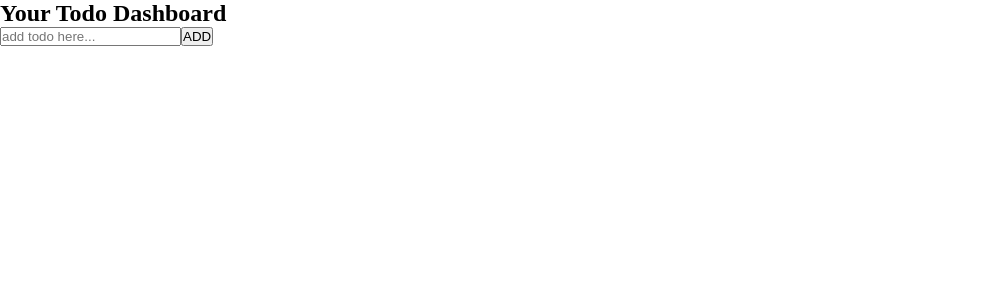
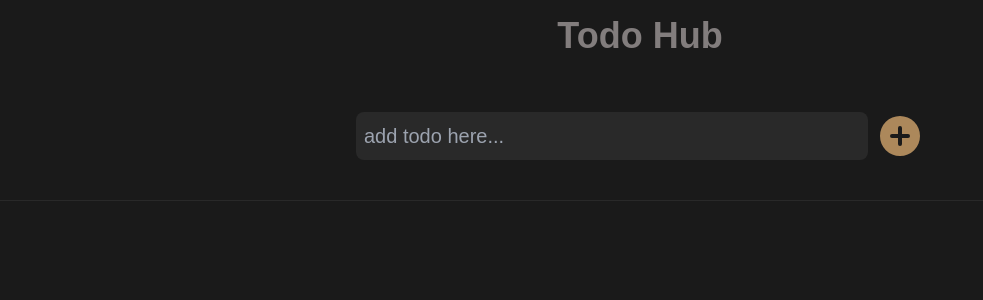
Before and after one commit to cheema4310/QuadB-TECH-assignment, a React (Create React App) app: page / in a window 1280 px wide. Shown: the top 300 px of the page, without its empty margins (0-983 px from the left). Built offline with nearby package versions, Linux system fonts and the light colour scheme.

Commit message:
complete assignment

```diff
--- a/src/App.js
+++ b/src/App.js
@@ -2,10 +2,14 @@ import AddTodoForm from './components/AddTodoForm';
 import DisplayTodos from './components/DisplayTodos';
 function App() {
   return (
-    <div className="p-10">
-      <h2>Your Todo Dashboard</h2>
-      <AddTodoForm />
-      <DisplayTodos />
+    <div className="bg-darkest w-full h-screen">
+      <div className="grid place-items-center grid-rows-[auto_auto_1fr]">
+        <h2 className="py-4 text-4xl text-light font-modern font-bold cursor-default">
+          Todo Hub
+        </h2>
+        <AddTodoForm />
+        <DisplayTodos />
+      </div>
     </div>
   );
 }
--- /dev/null
+++ b/src/assets/icons/AddIcon.js
@@ -0,0 +1,17 @@
+function AddIcon() {
+  return (
+    <svg
+      xmlns="http://www.w3.org/2000/svg"
+      width="48"
+      height="48"
+      viewBox="0 0 24 24"
+    >
+      <path
+        fill="#AC885B"
+        d="M12 2a10 10 0 1010 10A10 10 0 0012 2zm4 11h-3v3a1 1 0 01-2 0v-3H8a1 1 0 010-2h3V8a1 1 0 012 0v3h3a1 1 0 010 2z"
+      ></path>
+    </svg>
+  );
+}
+
+export default AddIcon;
--- /dev/null
+++ b/src/assets/icons/DeleteIcon.js
@@ -0,0 +1,17 @@
+function DeleteIcon() {
+  return (
+    <svg
+      xmlns="http://www.w3.org/2000/svg"
+      width="24"
+      height="24"
+      viewBox="0 0 24 24"
+    >
+      <path
+        fill="#FF6A74"
+        d="M5.755 20.283L4 8h16l-1.755 12.283A2 2 0 0116.265 22h-8.53a2 2 0 01-1.98-1.717zM21 4h-5V3a1 1 0 00-1-1H9a1 1 0 00-1 1v1H3a1 1 0 000 2h18a1 1 0 000-2z"
+      ></path>
+    </svg>
+  );
+}
+
+export default DeleteIcon;
--- a/src/components/AddTodoForm.js
+++ b/src/components/AddTodoForm.js
@@ -1,6 +1,7 @@
 import { useState } from 'react';
 import { useDispatch } from 'react-redux';
 import { addTodo } from '../store/todoSlice';
+import AddIcon from '../assets/icons/AddIcon';
 
 const AddTodoForm = () => {
   const [task, setTask] = useState('');
@@ -15,14 +16,24 @@ const AddTodoForm = () => {
     setTask('');
   };
   return (
-    <form onSubmit={handleSubmit}>
+    <form
+      onSubmit={handleSubmit}
+      className="flex justify-center items-center gap-2 py-10 w-full"
+    >
+      <div className="w-2/5">
         <input
           type="text"
           placeholder="add todo here..."
           value={task}
+          autoFocus
           onChange={(e) => setTask(e.target.value)}
+          className="leading-[3rem] w-full text-xl text-lighter font-medium font-modern outline-none px-2 rounded-lg bg-darker"
         />
-      <button type="submit">ADD</button>
+      </div>
+
+      <button type="submit" className="leading-[3rem]">
+        <AddIcon />
+      </button>
     </form>
   );
 };
--- a/src/components/DisplayTodos.js
+++ b/src/components/DisplayTodos.js
@@ -1,11 +1,15 @@
 import { useSelector } from 'react-redux';
+import TodoItem from './TodoItem';
 const DisplayTodos = () => {
   const todos = useSelector((state) => state.todo);
+
   return (
-    <div className="p-20">
-      {todos.map((todo) => (
-        <div key={todo.id}>{todo.task}</div>
-      ))}
+    <div className="w-full pt-16 border-t-[1px] border-darker">
+      <div className="w-3/4 mx-auto grid grid-cols-2 gap-2">
+        {todos.map((todo, index) => (
+          <TodoItem key={todo.id} index={index} todo={todo} />
+        ))}
+      </div>
     </div>
   );
 };
--- /dev/null
+++ b/src/components/TodoItem.js
@@ -0,0 +1,24 @@
+import { useDispatch } from 'react-redux';
+import DeleteIcon from '../assets/icons/DeleteIcon';
+import { removeTodo } from '../store/todoSlice';
+
+const TodoItem = ({ index, todo }) => {
+  const dispatch = useDispatch();
+
+  const handleClick = () => {
+    dispatch(removeTodo(todo.id));
+  };
+
+  return (
+    <div className="text-lighter bg-darker p-3 rounded-lg">
+      <div className="flex justify-between font-btn">
+        <div className="flex-1 text-lg font-medium">{todo.task}</div>
+        <div onClick={handleClick} className="cursor-pointer">
+          <DeleteIcon />
+        </div>
+      </div>
+    </div>
+  );
+};
+
+export default TodoItem;
--- a/src/index.css
+++ b/src/index.css
@@ -1,5 +1,18 @@
+@tailwind base;
+@tailwind components;
+@tailwind utilities;
+
 * {
   margin: 0;
   padding: 0;
   box-sizing: border-box;
 }
+
+/* Google Fonts */
+/* font-family: "Nunito", sans-serif; */
+/* <weight>: Use a value from 200 to 1000 */
+
+/* font-family: "Exo", sans-serif; */
+/* <weight>: Use a value from 100 to 900 */
+
+@import url('https://fonts.googleapis.com/css2?family=Exo:wght@100..900&family=Nunito:wght@200..1000&display=swap');
--- a/src/store/todoSlice.js
+++ b/src/store/todoSlice.js
@@ -27,10 +27,11 @@ const todoSlice = createSlice({
     },
     removeTodo(state, action) {
       const todoId = action.payload;
-      state = state.filter((todo) => todo.id !== todoId);
+      const updatedState = state.filter((todo) => todo.id !== todoId);
 
       // remove todo from localStorage
-      window.localStorage.setItem('todos', JSON.stringify(state));
+      window.localStorage.setItem('todos', JSON.stringify(updatedState));
+      return updatedState;
     },
   },
 });
--- a/tailwind.config.js
+++ b/tailwind.config.js
@@ -2,7 +2,21 @@
 module.exports = {
   content: ['./src/**/*.{js,jsx,ts,tsx}'],
   theme: {
-    extend: {},
+    extend: {
+      colors: {
+        lightest: '#E6E6E6',
+        lighter: '#B0B0B0',
+        light: '#827d7d',
+        dark: '#3D3D3D',
+        darker: '#292929',
+        darkest: '#1A1A1A',
+        themeColor: '#AC885B',
+      },
+      fontFamily: {
+        btn: ['Nunito', 'sans-serif'],
+        modern: ['Exo', 'sans-serif'],
+      },
+    },
   },
   plugins: [],
 };
```
Lines whose indentation alone changed are shown as unchanged.
